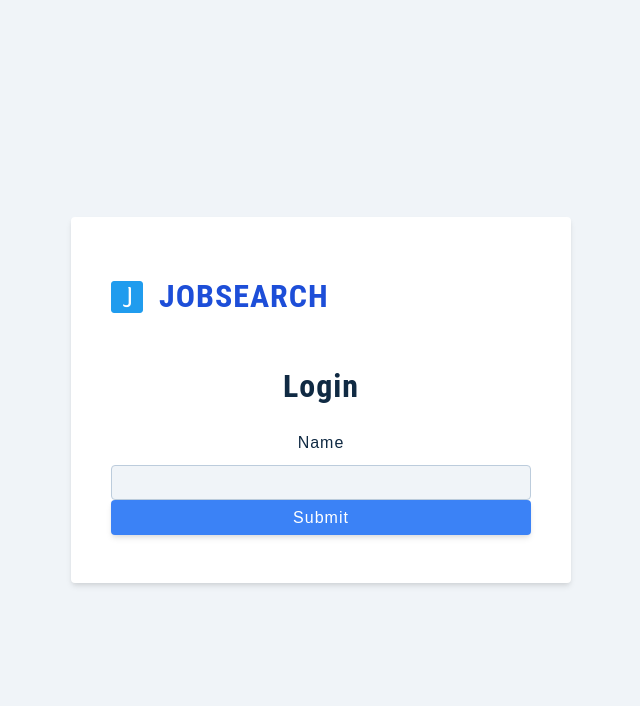
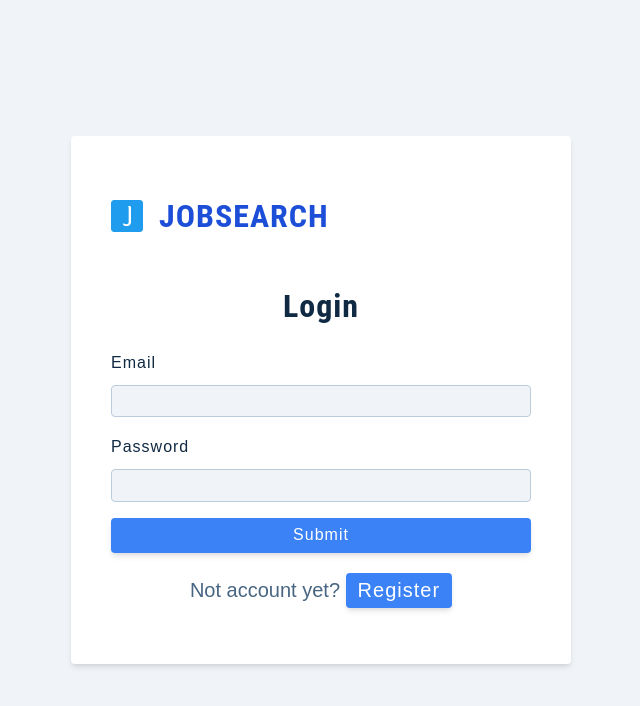
Before and after one commit to poojakelkar/ng-jobsearch, a React (Create React App) app: page /register in a window 1280 px wide. Shown: the top 706 px of the page, without its empty margins (319-959 px from the left). Built offline with nearby package versions, Linux system fonts and the light colour scheme.

Commit message:
added register and login form

```diff
--- /dev/null
+++ b/src/component/FormInput.js
@@ -0,0 +1,18 @@
+import React from "react";
+
+export const FormInput = ({ value, name, type, labelText, handleChange }) => {
+    return (
+        <div className='form-row'>
+            <label className='form-label' htmlFor={name}>
+                {name}
+            </label>
+            <input
+                className='form-input'
+                type={type}
+                name={name}
+                value={value}
+                onChange={handleChange}
+            />
+        </div>
+    );
+};
--- a/src/component/index.js
+++ b/src/component/index.js
@@ -1,3 +1,4 @@
 import { Logo } from "./Logo";
+import { FormInput } from "./FormInput";
 
-export { Logo };
+export { Logo, FormInput };
--- a/src/index.css
+++ b/src/index.css
@@ -235,7 +235,6 @@ ul {
     background: var(--backgroundColor);
     border: 1px solid var(--grey-200);
 }
-.form-input,
 .form-select,
 .btn-block {
     height: 35px;
@@ -299,7 +298,6 @@ ul {
     display: flex;
     align-items: center;
     justify-content: center;
-    text-align: center;
 }
 
 .coffee-info {
--- a/src/pages/Error.js
+++ b/src/pages/Error.js
@@ -6,9 +6,9 @@ import { Link } from "react-router-dom";
 const Error = () => {
     return (
         <Wrapper className='full-page'>
-            <div className=''>
+            <div>
                 <img src={errorImg} alt='error' className='img'></img>
-                <h2>Ohh! Page Not Fount</h2>
+                <h2 className='title'>Ohh! Page Not Found</h2>
                 <Link to='/landing'>
                     <h3>Back to Home</h3>
                 </Link>
--- a/src/pages/Register.js
+++ b/src/pages/Register.js
@@ -1,6 +1,6 @@
 import React, { useState } from "react";
 import Wrapper from "../assets/wrappers/LandingCss";
-import { Logo } from "../component";
+import { FormInput, Logo } from "../component";
 
 const initialState = {
     name: "",
@@ -12,34 +12,64 @@ const Register = () => {
     const [value, setValue] = useState(initialState);
 
     const handleChange = (e) => {
-        console.log(e.target);
+        const name = e.target.name;
+        const value = e.target.value;
+        console.log(`${name},${value}`);
+        setValue({ ...value, [name]: value });
     };
 
     const handleSubmit = (e) => {
         e.preventDefault();
-        console.log(e.target);
+        const { name, email, password, isPerson } = value;
+        if (!email || !password) {
+            console.log("please");
+        }
+    };
+
+    const togglePerson = () => {
+        setValue({ ...value, isPerson: !value.isPerson });
     };
     return (
         <Wrapper className='full-page'>
-            <form className='form' onSubmit={handleSubmit}>
+            <form className='form' onClick={handleSubmit}>
                 <Logo />
-                <h1>Login</h1>
-                <div className='form-row'>
-                    <label className='form-label' htmlFor='name'>
-                        name
-                    </label>
-                    <input
-                        className='form-input'
+                <h1 className='title'>
+                    {value.isPerson ? "Login" : "Register"}
+                </h1>
+                {!value.isPerson && (
+                    <FormInput
                         type='text'
+                        handleChange={handleChange}
                         name='name'
                         value={value.name}
-                        onChange={handleChange}
                     />
-
-                    <button type='button' className='btn btn-block'>
-                        Submit
+                )}
+                {/* email  */}
+                <FormInput
+                    type='email'
+                    handleChange={handleChange}
+                    name='email'
+                    value={value.email}
+                />
+                {/* password */}
+                <FormInput
+                    type='password'
+                    handleChange={handleChange}
+                    name='password'
+                    value={value.password}
+                />
+                <button type='button' className='btn btn-block'>
+                    Submit
+                </button>
+                <p className='title'>
+                    {value.isPerson ? "Not account yet? " : "Already Account? "}
+                    <button
+                        type='button'
+                        className='btn'
+                        onClick={togglePerson}>
+                        {value.isPerson ? "Register" : "Login"}
                     </button>
-                </div>
+                </p>
             </form>
         </Wrapper>
     );
```
